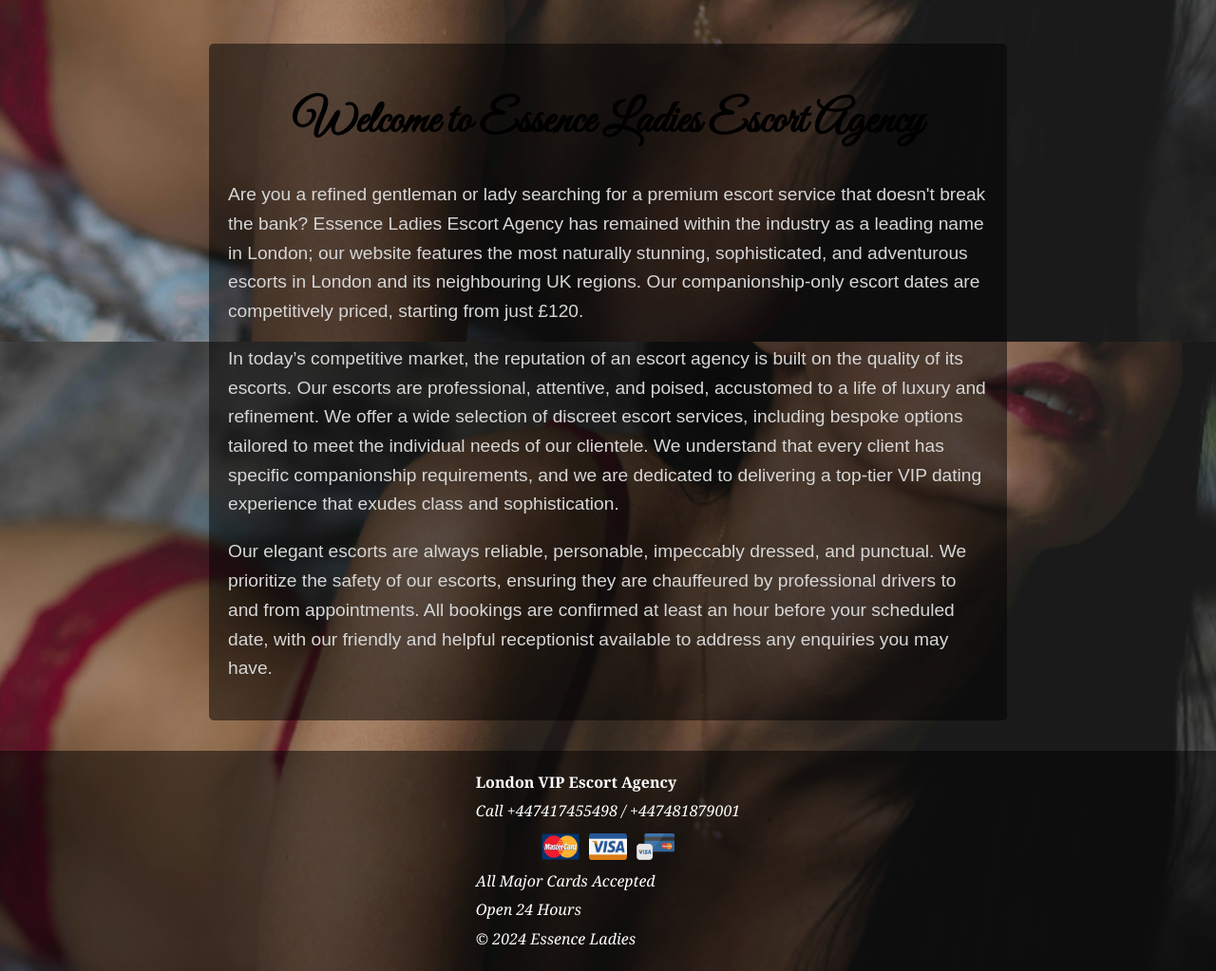
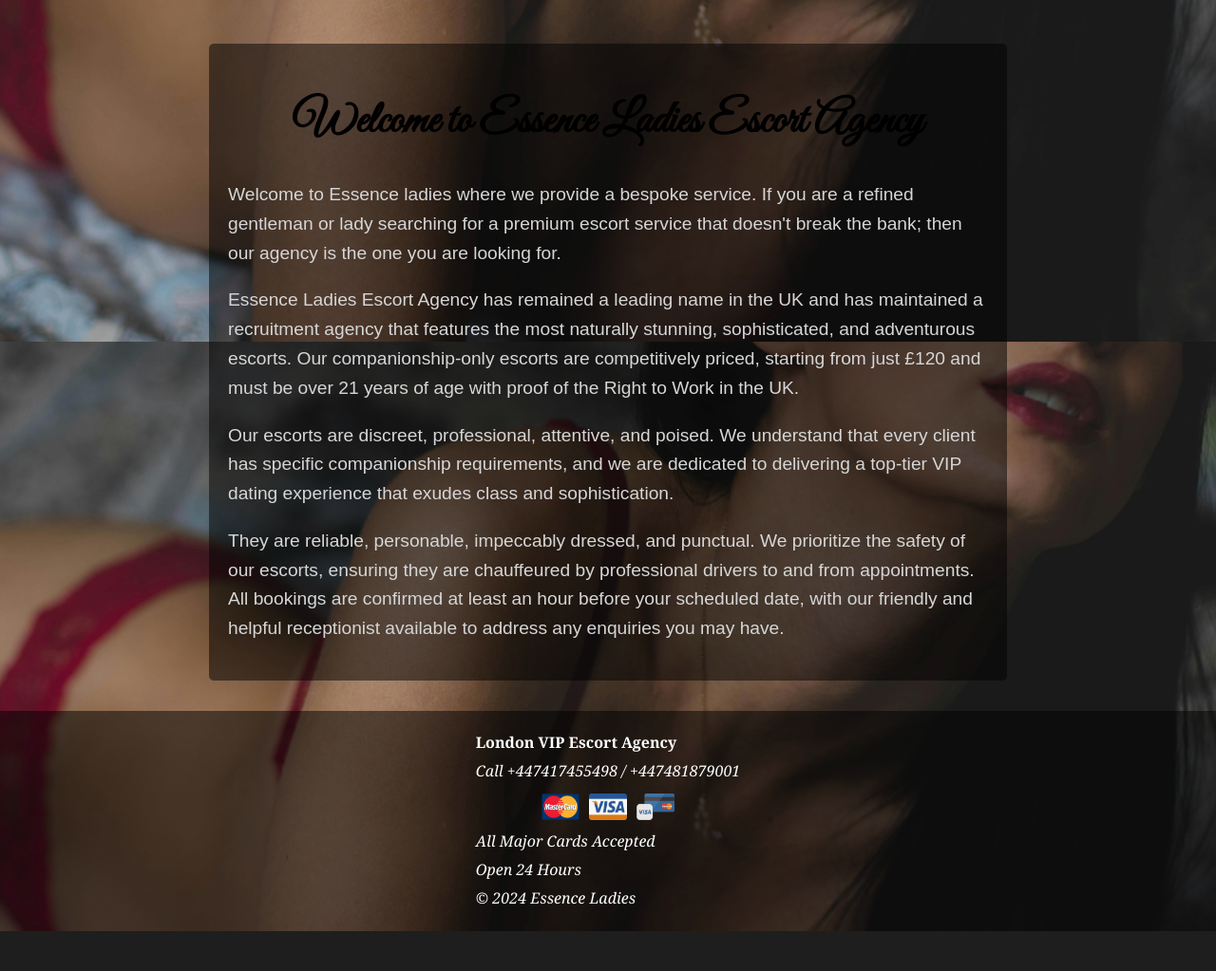
Before and after one commit to ikechiamaka/EssenceLadies_WebApp, a Flask app: page / in a window 1280 px wide. Shown: the part 475-1498 px from the top of the page at 95% size. After the commit the page ends 1456 px from the top, so only its background shows below. Run offline with Flask 3, Linux system fonts and the light colour scheme.

Commit message:
index.html

```diff
--- a/app/templates/index.html
+++ b/app/templates/index.html
@@ -5,21 +5,23 @@
 <div class="text-content">
     <h1>Welcome to Essence Ladies Escort Agency</h1>
 
-    <p>Are you a refined gentleman or lady searching for a premium escort service that doesn't break the bank? Essence
-    Ladies Escort Agency has remained within the industry as a leading name in London; our website features the most
-    naturally stunning, sophisticated, and adventurous escorts in London and its neighbouring UK regions. Our
-    companionship-only escort dates are competitively priced, starting from just £120.</p>
+    <p>Welcome to Essence ladies where we provide a bespoke service. If you are a refined gentleman or lady searching
+       for a premium escort service that doesn't break the bank; then our agency is the one you are looking for.</p>
 
-    <p>In today’s competitive market, the reputation of an escort agency is built on the quality of its escorts. Our escorts
-    are professional, attentive, and poised, accustomed to a life of luxury and refinement. We offer a wide selection of
-    discreet escort services, including bespoke options tailored to meet the individual needs of our clientele. We
-    understand that every client has specific companionship requirements, and we are dedicated to delivering a top-tier
-    VIP dating experience that exudes class and sophistication.</p>
+    <p>Essence Ladies Escort Agency has remained a leading name in the UK and has maintained a recruitment agency that
+       features the most naturally stunning, sophisticated, and adventurous escorts. Our companionship-only escorts
+       are competitively priced, starting from just £120 and must be over 21 years of age with proof of the Right to Work
+       in the UK.</p>
 
-    <p>Our elegant escorts are always reliable, personable, impeccably dressed, and punctual. We prioritize the safety of
-    our escorts, ensuring they are chauffeured by professional drivers to and from appointments. All bookings are
-    confirmed at least an hour before your scheduled date, with our friendly and helpful receptionist available to address
-    any enquiries you may have.</p>
+    <p>Our escorts are discreet, professional, attentive, and poised. We understand that every client has specific
+       companionship requirements, and we are dedicated to delivering a top-tier VIP dating experience that exudes
+       class and sophistication.</p>
+
+    <p>They are reliable, personable, impeccably dressed, and punctual. We prioritize the safety of our escorts, ensuring
+       they are chauffeured by professional drivers to and from appointments. All bookings are confirmed at least an
+       hour before your scheduled date, with our friendly and helpful receptionist available to address any enquiries
+       you may have.</p>
 
 </div>
+
 {% endblock %}
```
